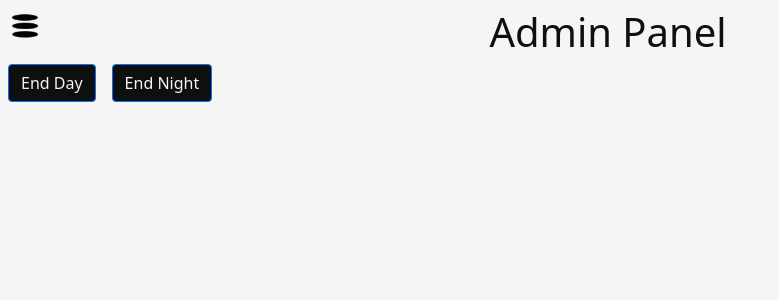
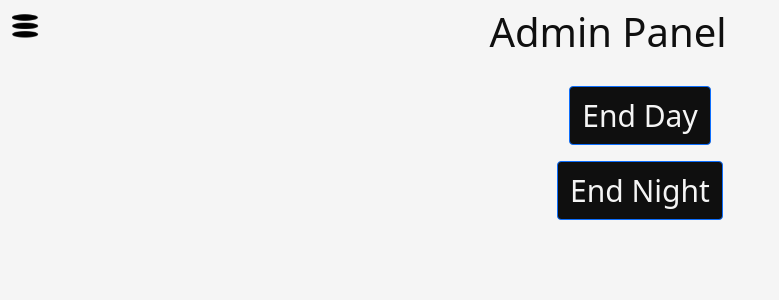
Before and after one commit to pmroczko/mafia-ui, a React (Create React App) app: page /admin in a window 1280 px wide. Shown: the top 300 px of the page, without its empty margins (0-779 px from the left). Built offline with nearby package versions, Linux system fonts and the light colour scheme.

Commit message:
Another UI uplift. Created game view.

```diff
--- a/src/App.js
+++ b/src/App.js
@@ -8,6 +8,7 @@ import Admin from "./views/Admin";
 import Lobby from "./views/Lobby";
 import NewPlayer from "./views/NewPlayer";
 import Player from "./views/Player";
+import Game from "./views/Game";
 
 function App() {
   return (
@@ -23,6 +24,9 @@ function App() {
           <Route path='/newPlayer'>
             <NewPlayer></NewPlayer>
           </Route>
+          <Route path='/game'>
+            <Game></Game>
+          </Route>
           <Route path='/player'>
             <Player></Player>
           </Route>
--- a/src/_index.scss
+++ b/src/_index.scss
@@ -4,4 +4,5 @@ html,
 body {
   height: 100%;
   background-color: $primary-color;
+  color: $secondary-color;
 }
--- a/src/components/LobbyUserList.js
+++ b/src/components/LobbyUserList.js
@@ -1,15 +1,18 @@
 import Loader from "./Loader";
 import { useEffect, useState } from "react";
 import AppController from "../controllers/AppController";
+import MafiaService from "../services/MafiaService";
 
 function LobbyUserList() {
   const [users, setUsers] = useState(null);
 
   useEffect(() => {
     async function fetch() {
-      const resp = await AppController.GetLobbyUsers();
-      console.log("Users are loaded: " + resp.length);
-      setUsers(resp);
+      const callback = (users) => {
+        console.log(`${users.length} users are loaded: `);
+        setUsers(users);
+      };
+      await AppController.GetLobbyPlayers(callback);
     }
     fetch();
   }, []);
--- a/src/components/Menu.js
+++ b/src/components/Menu.js
@@ -7,7 +7,9 @@ function Menu() {
       <br />
       <Link to='/lobby'>Lobby</Link>
       <br />
-      <Link to='/player'>Game</Link>
+      <Link to='/game'>Game</Link>
+      <br />
+      <Link to='/player'>Player</Link>
       <br />
       <Link to='/admin'>Admin</Link>
     </div>
--- a/src/components/_components.scss
+++ b/src/components/_components.scss
@@ -31,12 +31,29 @@
   display: block;
   flex-basis: calc(50% - 40px);
   justify-content: center;
+  text-align: center;
+  margin-top: 30px;
+}
+
+.new-player-container {
+  text-align: center;
 }
 
 .mafia-button {
   margin: 8px;
   color: $primary-color;
   background-color: $button-color;
+  &-big {
+    /*margin-top: 20%;
+    margin-left: 25%;*/
+    font-size: 30px;
+  }
+}
+
+.mafia-input-big {
+  margin: 20% 0 0 0;
+  font-size: 40px;
+  width: 80%;
 }
 
 .lobby-container {
--- a/src/components/buttons/MafiaButton.js
+++ b/src/components/buttons/MafiaButton.js
@@ -1,16 +1,19 @@
 import { Button } from "react-bootstrap";
 import MafiaService from "../../services/MafiaService";
 
-function MafiaButton(props) {
+function MafiaButton({ label, func, args, isBig }) {
   function onClick() {
-    console.log("calling" + props.func);
-    MafiaService[props.func](...(props.args || []));
+    console.log("calling" + func);
+    MafiaService[func](...(args || []));
   }
 
   return (
-    <Button onClick={onClick} className='mafia-button'>
+    <Button
+      onClick={onClick}
+      className={"mafia-button" + (isBig ? " mafia-button-big" : "")}
+    >
       {" "}
-      {props.label}
+      {label}
     </Button>
   );
 }
--- a/src/controllers/AppController.js
+++ b/src/controllers/AppController.js
@@ -1,24 +1,26 @@
+import MafiaService from "../services/MafiaService";
 import DemoController from "./DemoController";
 
-async function GetLobbyUsers() {
+async function GetLobbyPlayers(callback) {
   if (this.IsDebug) {
     return DemoController.GetLobbyUserMocks();
   }
-}
-
-function ToggleShowMenu() {
-  window.mafiaMenu = !window.mafiaMenu;
-}
-
-function IsMenuShown() {
-  return window.mafiaMenu === true;
+  const map = (data) => {
+    return data.map((serviceUser) => {
+      return {
+        Name: serviceUser.name,
+        Id: serviceUser.id,
+      };
+    });
+  };
+  MafiaService.GetLobbyPlayers((resp) => {
+    callback(map(resp.data));
+  });
 }
 
 const AppController = {
-  IsDebug: true,
-  ToggleShowMenu: ToggleShowMenu,
-  IsMenuShown: IsMenuShown,
-  GetLobbyUsers: GetLobbyUsers,
+  IsDebug: false,
+  GetLobbyPlayers: GetLobbyPlayers,
 };
 
 export default AppController;
--- a/src/services/MafiaService.js
+++ b/src/services/MafiaService.js
@@ -2,12 +2,12 @@ import axios from "axios";
 
 const ReqMethod = {
   post: "post",
-  get: "get"
-}
+  get: "get",
+};
 
 async function callback_req(method, url, callback) {
   if (callback == null) {
-    callback = (_) => { };
+    callback = (_) => {};
   }
   try {
     let config = {
@@ -39,44 +39,51 @@ async function callback_req(method, url, callback) {
 const MafiaService = {
   JoinGame: async (player_name_ref, status_callback) => {
     const name = player_name_ref.current.value;
-    callback_req(ReqMethod.post,
+    callback_req(
+      ReqMethod.post,
       `${process.env.REACT_APP_SERVER_URL}/join_game?name=${name}`,
       status_callback,
     );
   },
   Disconnect: async (player_name, status_callback) => {
     const name = player_name;
-    callback_req(ReqMethod.post,
+    callback_req(
+      ReqMethod.post,
       `${process.env.REACT_APP_SERVER_URL}/disconnect?name=${name}`,
       status_callback,
     );
   },
   GetPlayerPosition: async (player_name, status_callback) => {
-    callback_req(ReqMethod.get,
+    callback_req(
+      ReqMethod.get,
       `${process.env.REACT_APP_SERVER_URL}/player_pos/${player_name}`,
       status_callback,
     );
   },
   GetPlayerState: async (player_position, status_callback) => {
-    callback_req(ReqMethod.get,
+    callback_req(
+      ReqMethod.get,
       `${process.env.REACT_APP_SERVER_URL}/player_state/${player_position}`,
       status_callback,
     );
   },
   GetPlayerMessages: async (player_position, status_callback) => {
-    callback_req(ReqMethod.get,
+    callback_req(
+      ReqMethod.get,
       `${process.env.REACT_APP_SERVER_URL}/messages/${player_position}`,
       status_callback,
     );
   },
   GetPublicState: async (status_callback) => {
-    callback_req(ReqMethod.get,
+    callback_req(
+      ReqMethod.get,
       `${process.env.REACT_APP_SERVER_URL}/public_state`,
       status_callback,
     );
   },
   MafiaVote: async (source, target, status_callback) => {
-    callback_req(ReqMethod.post,
+    callback_req(
+      ReqMethod.post,
       `${process.env.REACT_APP_SERVER_URL}/add_mafia_vote?source_pos=${source}&target_pos=${target}`,
       status_callback,
     );
@@ -84,21 +91,27 @@ const MafiaService = {
   Act: async (source, target, status_callback, target2 = -1) => {
     let url = `${process.env.REACT_APP_SERVER_URL}/act?source_pos=${source}&target_pos=${target}`;
     if (target2 !== -1) {
-      url = url.concat(`&target2_pos=${target2}`)
+      url = url.concat(`&target2_pos=${target2}`);
     }
-    callback_req(ReqMethod.post,
-      url,
-      status_callback,
-    );
+    callback_req(ReqMethod.post, url, status_callback);
   },
   RemoveMafiaVote: async (source, status_callback) => {
-    callback_req(ReqMethod.post,
+    callback_req(
+      ReqMethod.post,
       `${process.env.REACT_APP_SERVER_URL}/remove_mafia_vote?source_pos=${source}`,
       status_callback,
     );
   },
+  GetLobbyPlayers: async (status_callback) => {
+    callback_req(
+      ReqMethod.get,
+      `${process.env.REACT_APP_SERVER_URL}/players_in_lobby`,
+      status_callback,
+    );
+  },
   RemoveAct: async (source, status_callback) => {
-    callback_req(ReqMethod.post,
+    callback_req(
+      ReqMethod.post,
       `${process.env.REACT_APP_SERVER_URL}/remove_act?source_pos=${source}`,
       status_callback,
     );
@@ -113,12 +126,6 @@ const MafiaService = {
         },
       };
       let data = {};
-      /*const res = await axios.post(
-        "{$process.env.REACT_APP_SERVER_URL}/finish_day",
-        data,
-        config,
-      );*/
-
       const res = await axios({
         method: "post",
         url: "{$process.env.REACT_APP_SERVER_URL}/finish_day",
--- a/src/views/Admin.js
+++ b/src/views/Admin.js
@@ -6,8 +6,9 @@ function Admin() {
     <div>
       <Header text='Admin Panel' />
       <div className='admin-container'>
-        <MafiaButton label='End Day' func='EndDay' />
-        <MafiaButton label='End Night' func='EndNight' />
+        <MafiaButton label='End Day' func='EndDay' isBig={true} />
+        <br />
+        <MafiaButton label='End Night' func='EndNight' isBig={true} />
       </div>
     </div>
   );
--- /dev/null
+++ b/src/views/Game.js
@@ -0,0 +1,11 @@
+import Header from "../components/Header";
+
+const Game = () => {
+  return (
+    <div className='game-container'>
+      <Header text='Mafia' />
+    </div>
+  );
+};
+
+export default Game;
--- a/src/views/NewPlayer.js
+++ b/src/views/NewPlayer.js
@@ -23,13 +23,12 @@ function NewPlayer() {
 
   useInterval(async () => {
     if (playerName != null) {
-      MafiaService.GetPlayerPosition(playerName, async resp => {
+      MafiaService.GetPlayerPosition(playerName, async (resp) => {
         if (resp.status === 200) {
-          history.push(`/player?position=${JSON.parse(resp.data)}`)
+          history.push(`/player?position=${JSON.parse(resp.data)}`);
         }
-      })
+      });
     }
-
   }, 1000);
 
   function connectCallback(resp) {
@@ -49,16 +48,17 @@ function NewPlayer() {
   }
 
   return (
-    <div>
+    <div className='new-player-container'>
       <ToastContainer />
       {connectionStatus === ConnectionStatus.NotConnected && (
         <div>
           <Header text='Enter your name' />
-          <input ref={nameInputRef} type='text' />
+          <input ref={nameInputRef} type='text' className='mafia-input-big' />
           <MafiaButton
             label='Join Game'
             func='JoinGame'
             args={[nameInputRef, connectCallback]}
+            isBig={true}
           />
         </div>
       )}
```
